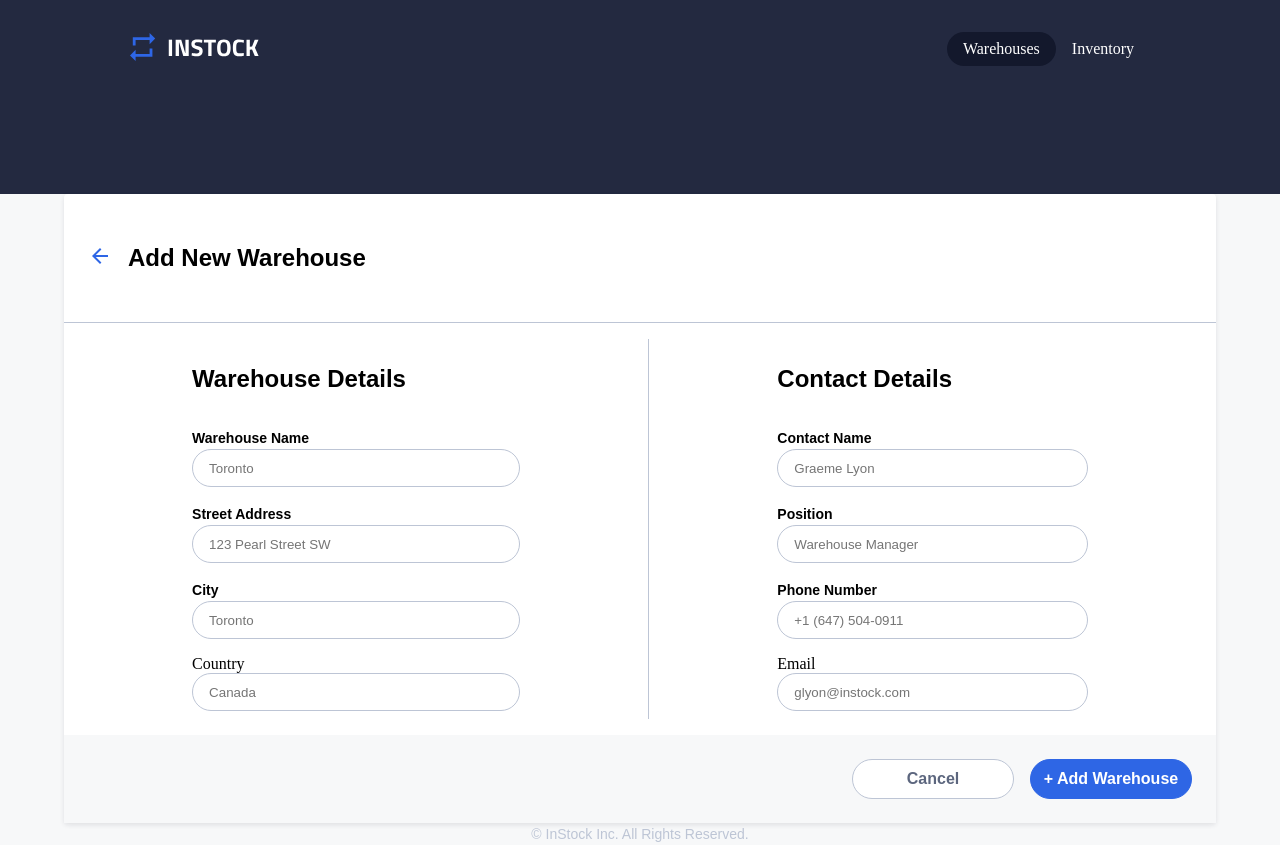
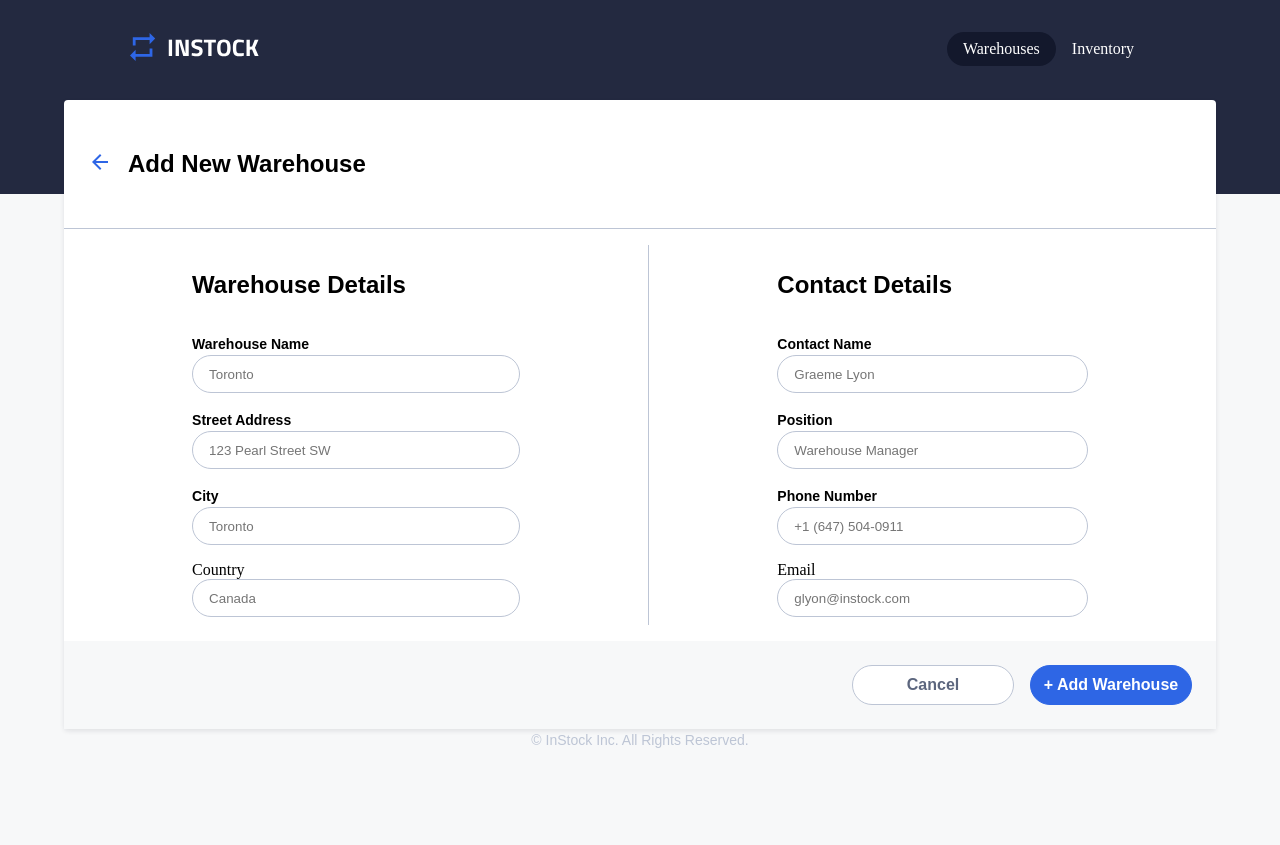
Before and after one commit to quindipc/InStock-Client, a React (Create React App) app: page /add-new-warehouse in a window 1280 px wide. After the commit the page ends 800 px from the top, so only its background shows below. Built offline with nearby package versions, Linux system fonts and the light colour scheme.

Commit message:
move the container for add new and edit warehouse

```diff
--- a/src/components/AddNewWarehouse/AddNewWarehouse.scss
+++ b/src/components/AddNewWarehouse/AddNewWarehouse.scss
@@ -11,6 +11,9 @@
 
   &__container {
     @include container;
+    @include tablet {
+      margin-top: -5.875rem;
+    }
   }
 
   &__container-input {
--- a/src/components/EditWarehouse/EditWarehouse.scss
+++ b/src/components/EditWarehouse/EditWarehouse.scss
@@ -11,6 +11,9 @@
 
   &__container {
     @include container;
+    @include tablet {
+      margin-top: -5.875rem;
+    }
   }
 
   &__container-input {
```
